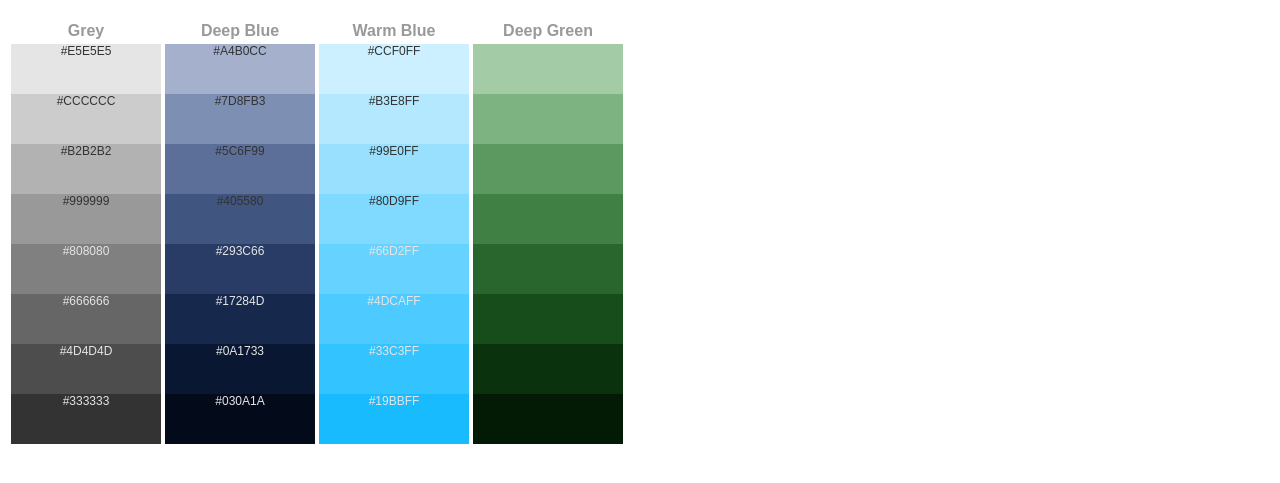
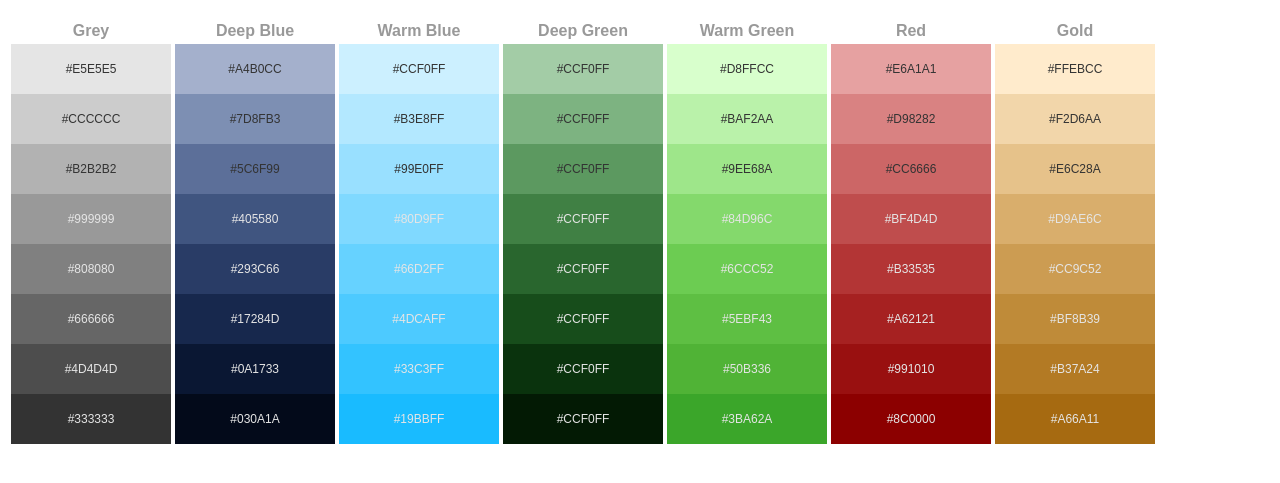
Before and after one commit to andressbarnes/Sass-Styleguide-Boilerplate, a plain HTML site: page index.html in a window 1280 px wide. Shown: the part 61-544 px from the top of the page. Drawn offline with Linux system fonts and the light colour scheme.

Commit message:
color hex code updates

```diff
--- a/index.html
+++ b/index.html
@@ -15,6 +15,9 @@
             <th>Deep Blue</th>
             <th>Warm Blue</th>
             <th>Deep Green</th>
+            <th>Warm Green</th>
+            <th>Red</th>
+            <th>Gold</th>
           </tr>
           <tr>
             <td>
@@ -22,7 +25,7 @@
                     <ul><div class="color-swatch light-grey-0 hex-dark"><span>#E5E5E5</span></div></ul>
                     <ul><div class="color-swatch light-grey-1 hex-dark"><span>#CCCCCC</span></div></ul>
                     <ul><div class="color-swatch light-grey-2 hex-dark"><span>#B2B2B2</span></div></ul>
-                    <ul><div class="color-swatch light-grey-3 hex-dark"><span>#999999</span></div></ul>
+                    <ul><div class="color-swatch light-grey-3 hex-light"><span>#999999</span></div></ul>
                     <ul><div class="color-swatch medium-grey-0 hex-light"><span>#808080</span></div></ul>
                     <ul><div class="color-swatch medium-grey-1 hex-light"><span>#666666</span></div></ul>
                     <ul><div class="color-swatch medium-grey-2 hex-light"><span>#4D4D4D</span></div></ul>
@@ -34,7 +37,7 @@
                     <ul><div class="color-swatch deep-blue-light-0 hex-dark"><span>#A4B0CC</span></div></ul>
                     <ul><div class="color-swatch deep-blue-light-1 hex-dark"><span>#7D8FB3</span></div></ul>
                     <ul><div class="color-swatch deep-blue-light-2 hex-dark"><span>#5C6F99</span></div></ul>
-                    <ul><div class="color-swatch deep-blue-light-3 hex-dark"><span>#405580</span></div></ul>
+                    <ul><div class="color-swatch deep-blue-light-3 hex-light"><span>#405580</span></div></ul>
                     <ul><div class="color-swatch deep-blue-medium-0 hex-light"><span>#293C66</span></div></ul>
                     <ul><div class="color-swatch deep-blue-medium-1 hex-light"><span>#17284D</span></div></ul>
                     <ul><div class="color-swatch deep-blue-medium-2 hex-light"><span>#0A1733</span></div></ul>
@@ -46,7 +49,7 @@
                     <ul><div class="color-swatch warm-blue-light-0 hex-dark"><span>#CCF0FF</span></div></ul>
                     <ul><div class="color-swatch warm-blue-light-1 hex-dark"><span>#B3E8FF</span></div></ul>
                     <ul><div class="color-swatch warm-blue-light-2 hex-dark"><span>#99E0FF</span></div></ul>
-                    <ul><div class="color-swatch warm-blue-light-3 hex-dark"><span>#80D9FF</span></div></ul>
+                    <ul><div class="color-swatch warm-blue-light-3 hex-light"><span>#80D9FF</span></div></ul>
                     <ul><div class="color-swatch warm-blue-medium-0 hex-light"><span>#66D2FF</span></div></ul>
                     <ul><div class="color-swatch warm-blue-medium-1 hex-light"><span>#4DCAFF</span></div></ul>
                     <ul><div class="color-swatch warm-blue-medium-2 hex-light"><span>#33C3FF</span></div></ul>
@@ -55,15 +58,51 @@
             </td>
             <td>
                 <li class="color-swatch-group">
-                    <ul><div class="color-swatch deep-green-light-0"></div></ul>
-                    <ul><div class="color-swatch deep-green-light-1"></div></ul>
-                    <ul><div class="color-swatch deep-green-light-2"></div></ul>
-                    <ul><div class="color-swatch deep-green-light-3"></div></ul>
-                    <ul><div class="color-swatch deep-green-medium-0"></div></ul>
-                    <ul><div class="color-swatch deep-green-medium-1"></div></ul>
-                    <ul><div class="color-swatch deep-green-medium-2"></div></ul>
-                    <ul><div class="color-swatch deep-green-medium-3"></div></ul>
+                    <ul><div class="color-swatch deep-green-light-0 hex-dark"><span>#CCF0FF</span></div></ul>
+                    <ul><div class="color-swatch deep-green-light-1 hex-dark"><span>#CCF0FF</span></div></ul>
+                    <ul><div class="color-swatch deep-green-light-2 hex-dark"><span>#CCF0FF</span></div></ul>
+                    <ul><div class="color-swatch deep-green-light-3 hex-light"><span>#CCF0FF</span></div></ul>
+                    <ul><div class="color-swatch deep-green-medium-0 hex-light"><span>#CCF0FF</span></div></ul>
+                    <ul><div class="color-swatch deep-green-medium-1 hex-light"><span>#CCF0FF</span></div></ul>
+                    <ul><div class="color-swatch deep-green-medium-2 hex-light"><span>#CCF0FF</span></div></ul>
+                    <ul><div class="color-swatch deep-green-medium-3 hex-light"><span>#CCF0FF</span></div></ul>
+                </li>
+                <td>
+                    <li class="color-swatch-group">
+                        <ul><div class="color-swatch warm-green-light-0 hex-dark"><span>#D8FFCC</span></div></ul>
+                        <ul><div class="color-swatch warm-green-light-1 hex-dark"><span>#BAF2AA</span></div></ul>
+                        <ul><div class="color-swatch warm-green-light-2 hex-dark"><span>#9EE68A</span></div></ul>
+                        <ul><div class="color-swatch warm-green-light-3 hex-light"><span>#84D96C</span></div></ul>
+                        <ul><div class="color-swatch warm-green-medium-0 hex-light"><span>#6CCC52</span></div></ul>
+                        <ul><div class="color-swatch warm-green-medium-1 hex-light"><span>#5EBF43</span></div></ul>
+                        <ul><div class="color-swatch warm-green-medium-2 hex-light"><span>#50B336</span></div></ul>
+                        <ul><div class="color-swatch warm-green-medium-3 hex-light"><span>#3BA62A</span></div></ul>
                     </li>
+                </td>
+                <td>
+                    <li class="color-swatch-group">
+                        <ul><div class="color-swatch red-light-0 hex-dark"><span>#E6A1A1</span></div></ul>
+                        <ul><div class="color-swatch red-light-1 hex-dark"><span>#D98282</span></div></ul>
+                        <ul><div class="color-swatch red-light-2 hex-dark"><span>#CC6666</span></div></ul>
+                        <ul><div class="color-swatch red-light-3 hex-light"><span>#BF4D4D</span></div></ul>
+                        <ul><div class="color-swatch red-medium-0 hex-light"><span>#B33535</span></div></ul>
+                        <ul><div class="color-swatch red-medium-1 hex-light"><span>#A62121</span></div></ul>
+                        <ul><div class="color-swatch red-medium-2 hex-light"><span>#991010</span></div></ul>
+                        <ul><div class="color-swatch red-medium-3 hex-light"><span>#8C0000</span></div></ul>
+                    </li>
+                </td>
+                <td>
+                    <li class="color-swatch-group">
+                        <ul><div class="color-swatch gold-light-0 hex-dark"><span>#FFEBCC</span></div></ul>
+                        <ul><div class="color-swatch gold-light-1 hex-dark"><span>#F2D6AA</span></div></ul>
+                        <ul><div class="color-swatch gold-light-2 hex-dark"><span>#E6C28A</span></div></ul>
+                        <ul><div class="color-swatch gold-light-3 hex-light"><span>#D9AE6C</span></div></ul>
+                        <ul><div class="color-swatch gold-medium-0 hex-light"><span>#CC9C52</span></div></ul>
+                        <ul><div class="color-swatch gold-medium-1 hex-light"><span>#BF8B39</span></div></ul>
+                        <ul><div class="color-swatch gold-medium-2 hex-light"><span>#B37A24</span></div></ul>
+                        <ul><div class="color-swatch gold-medium-3 hex-light"><span>#A66A11</span></div></ul>
+                    </li>
+                </td>
             </td>
           </tr>
     </table>
--- a/static/sass/lib/_colors.sass
+++ b/static/sass/lib/_colors.sass
@@ -33,3 +33,30 @@ $deep-green-medium-0: #29662E
 $deep-green-medium-1: #174D1B
 $deep-green-medium-2: #0A330D
 $deep-green-medium-3: #031A04
+
+$warm-green-light-0: #D8FFCC
+$warm-green-light-1: #BAF2AA
+$warm-green-light-2: #9EE68A
+$warm-green-light-3: #84D96C
+$warm-green-medium-0: #6CCC52
+$warm-green-medium-1: #5EBF43
+$warm-green-medium-2: #50B336
+$warm-green-medium-3: #3BA62A
+
+$red-light-0: #E6A1A1
+$red-light-1: #D98282
+$red-light-2: #CC6666
+$red-light-3: #BF4D4D
+$red-medium-0: #B33535
+$red-medium-1: #A62121
+$red-medium-2: #991010
+$red-medium-3: #8C0000
+
+$gold-light-0: #FFEBCC
+$gold-light-1: #F2D6AA
+$gold-light-2: #E6C28A
+$gold-light-3: #D9AE6C
+$gold-medium-0: #CC9C52
+$gold-medium-1: #BF8B39
+$gold-medium-2: #B37A24
+$gold-medium-3: #A66A11
--- a/static/sass/styles.sass
+++ b/static/sass/styles.sass
@@ -7,7 +7,6 @@ h1
     color: $medium-grey-0
     margin-left: 0px
     margin-right: 0px
-    font-family: Arial, Helvetica, sans-serif
 
 .color-swatch-group
     list-style: none
@@ -15,8 +14,9 @@ h1
     padding: 0px
 
 .color-swatch
-    width: 150px
+    width: 160px
     height: 50px
+    line-height: 50px
     margin-left: -20px
     margin-top: -16px
     padding: 0px
@@ -34,25 +34,18 @@ table, tr, td
 
 .light-grey-0
     background-color: $light-grey-0
-
 .light-grey-1
     background-color: $light-grey-1
-
 .light-grey-2
     background-color: $light-grey-2
-
 .light-grey-3
     background-color: $light-grey-3
-
 .medium-grey-0
     background-color: $medium-grey-0
-
 .medium-grey-1
     background-color: $medium-grey-1
-
 .medium-grey-2
     background-color: $medium-grey-2
-
 .medium-grey-3
     background-color: $medium-grey-3
 
@@ -106,3 +99,54 @@ table, tr, td
     background-color: $deep-green-medium-2
 .deep-green-medium-3
     background-color: $deep-green-medium-3
+
+.warm-green-light-0
+    background-color: $warm-green-light-0
+.warm-green-light-1
+    background-color: $warm-green-light-1
+.warm-green-light-2
+    background-color: $warm-green-light-2
+.warm-green-light-3
+    background-color: $warm-green-light-3
+.warm-green-medium-0
+    background-color: $warm-green-medium-0
+.warm-green-medium-1
+    background-color: $warm-green-medium-1
+.warm-green-medium-2
+    background-color: $warm-green-medium-2
+.warm-green-medium-3
+    background-color: $warm-green-medium-3
+
+.red-light-0
+    background-color: $red-light-0
+.red-light-1
+    background-color: $red-light-1
+.red-light-2
+    background-color: $red-light-2
+.red-light-3
+    background-color: $red-light-3
+.red-medium-0
+    background-color: $red-medium-0
+.red-medium-1
+    background-color: $red-medium-1
+.red-medium-2
+    background-color: $red-medium-2
+.red-medium-3
+    background-color: $red-medium-3
+
+.gold-light-0
+    background-color: $gold-light-0
+.gold-light-1
+    background-color: $gold-light-1
+.gold-light-2
+    background-color: $gold-light-2
+.gold-light-3
+    background-color: $gold-light-3
+.gold-medium-0
+    background-color: $gold-medium-0
+.gold-medium-1
+    background-color: $gold-medium-1
+.gold-medium-2
+    background-color: $gold-medium-2
+.gold-medium-3
+    background-color: $gold-medium-3
```
Also changed, not shown: static/sass/styles.css, 1 other file.
